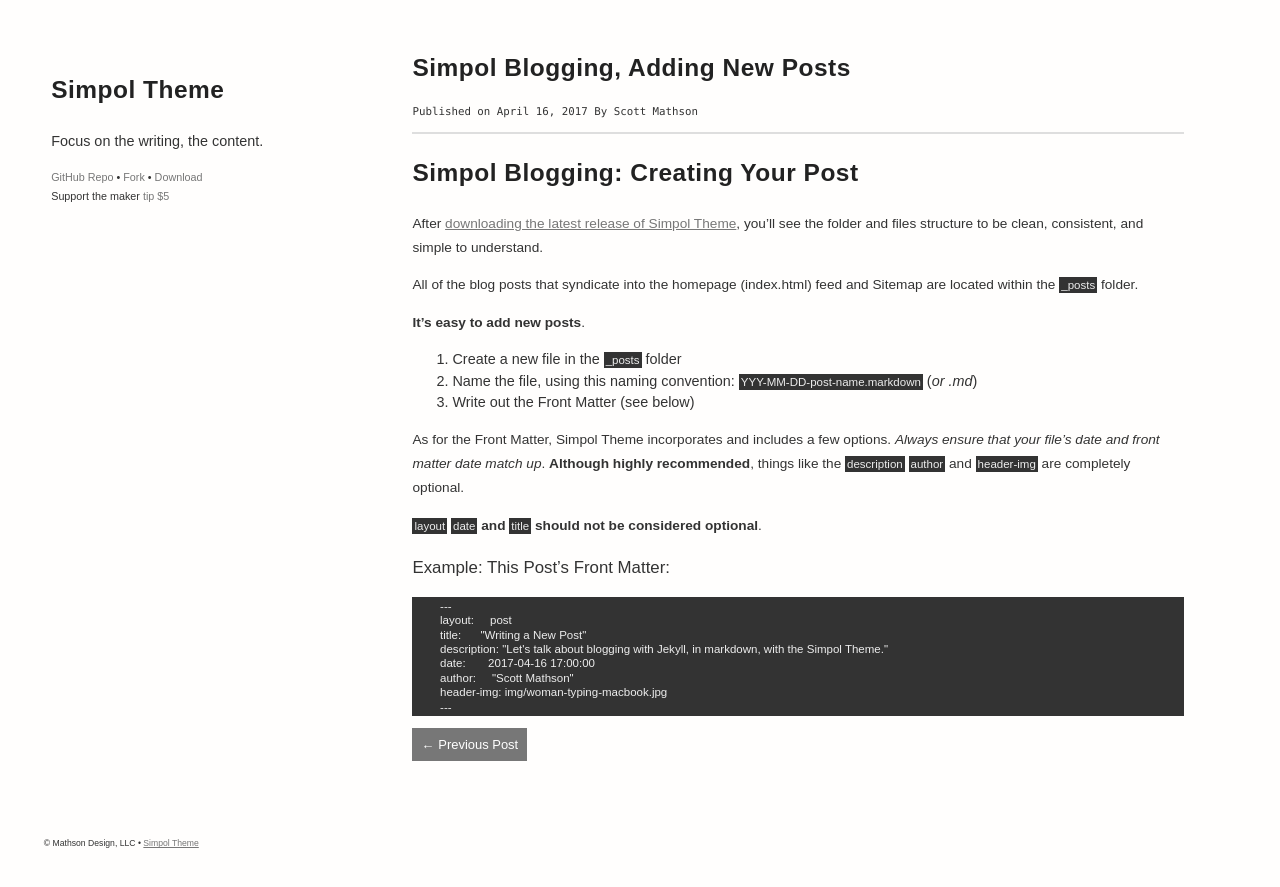
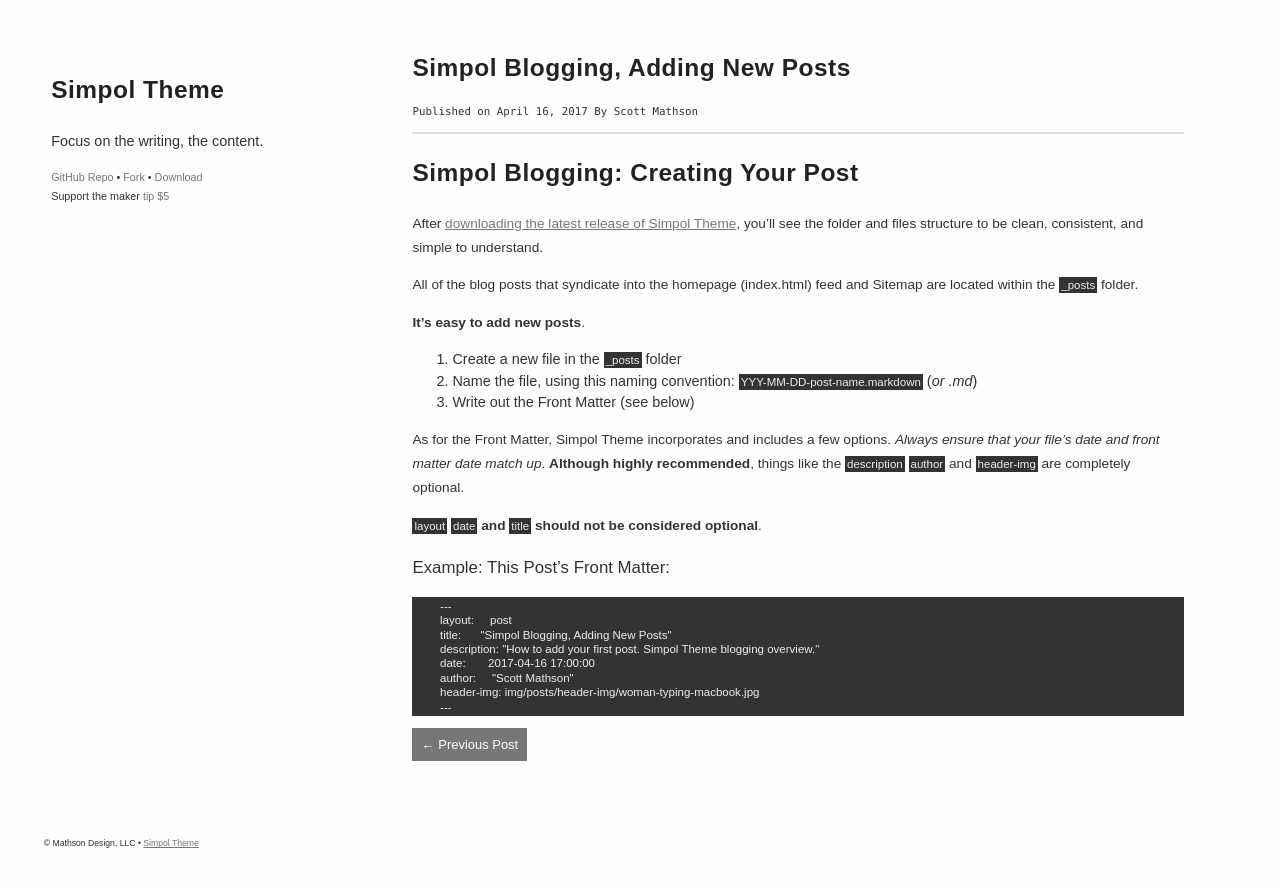
Before and after one commit to sunilkumarc/simpol-theme-jekyll, a Jekyll site: the page built from _posts/2017-04-16-writing-new-post.markdown, in a window 1280 px wide. Shown: the top 887 px of the page. Built offline with Jekyll 4.4.1, drawn with Linux system fonts in a browser that asks for light colours.

Commit message:
updating this branch to include updates from rubygem branch to the content, posts, and img optimizations

````diff
--- a/_layouts/default.html
+++ b/_layouts/default.html
@@ -29,7 +29,7 @@
         </a>
         <p>{{ site.subtitle | default: site.github.project_tagline }}</p>
         <p class="smaller mobile-hide">
-          <a href="{{ site.github.repository_url }}">GitHub Repo</a>
+          <a href="{{ site.github.repository_url }}#readme">GitHub Repo</a>
           &bull;
           <a href="{{ site.github.repository_url }}/fork">Fork</a>
           &bull;
@@ -46,7 +46,7 @@
 
     <footer>
       <p class="smaller mobile-only-show">
-        <a href="{{ site.github.repository_url }}">GitHub</a>
+        <a href="{{ site.github.repository_url }}#readme">GitHub</a>
         &bull;
         <a href="{{ site.github.repository_url }}/fork">Fork</a>
         &bull;
--- a/_posts/2017-04-13-blog-post-with-imagery.markdown
+++ b/_posts/2017-04-13-blog-post-with-imagery.markdown
@@ -1,7 +1,7 @@
 ---
 layout:     post
-title:      "Post with Images"
-description: "An example of a blog post in Simpol, with image content."
+title:      "Post with Images & Text"
+description: "An example of a blog post in Simpol, with image and text content."
 date:       2017-04-13 17:00:00
 author:     "Scott Mathson"
 header-img: img/posts/header-img/dog-in-blanket.jpg
--- a/_posts/2017-04-16-writing-new-post.markdown
+++ b/_posts/2017-04-16-writing-new-post.markdown
@@ -28,10 +28,10 @@ As for the Front Matter, Simpol Theme incorporates and includes a few options. _
 ```
 	---
 	layout:     post
-	title:      "Writing a New Post"
-	description: "Let's talk about blogging with Jekyll, in markdown, with the Simpol Theme."
+	title:      "Simpol Blogging, Adding New Posts"
+	description: "How to add your first post. Simpol Theme blogging overview."
 	date:       2017-04-16 17:00:00
 	author:     "Scott Mathson"
-	header-img: img/woman-typing-macbook.jpg
+	header-img: img/posts/header-img/woman-typing-macbook.jpg
 	---
 ```
````
Also changed, not shown: _posts/2017-04-11-2017-blog-post-with-text.markdown (deleted, +0 -52 lines), img/posts/swan-in-water.jpg, 1 other file.
